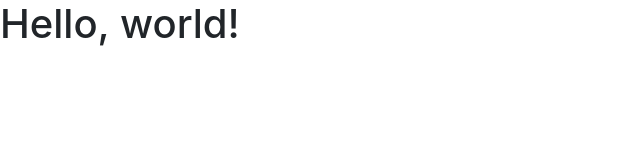
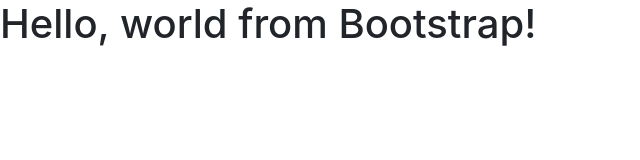
Before and after one commit to rkuo/bitstarter, a website: page index.html in a window 1280 px wide. Shown: the whole page, without its empty margins (0-640 px from the left). Drawn offline with nearby package versions, Linux system fonts and the light colour scheme.

Commit message:
modifed the msg to include Bootstrap

```diff
--- a/index.html
+++ b/index.html
@@ -7,7 +7,7 @@
     <link href="css/bootstrap.min.css" rel="stylesheet" media="screen">
   </head>
   <body>
-    <h1>Hello, world!</h1>
+    <h1>Hello, world from Bootstrap!</h1>
     <script src="http://code.jquery.com/jquery.js"></script>
     <script src="js/bootstrap.min.js"></script>
   </body>
```
